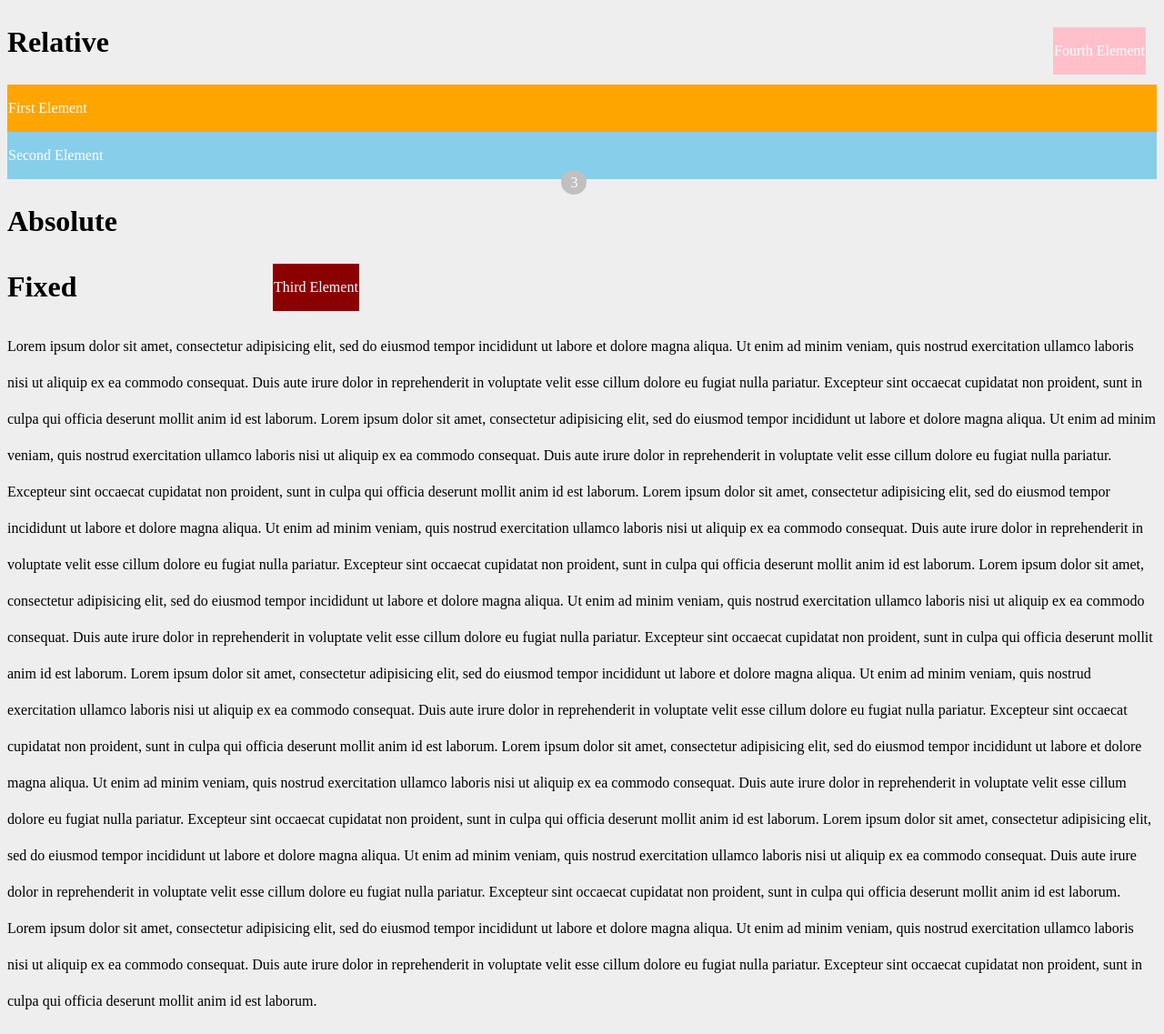
After one commit to yathaw/jpbatch4, a PHP site: page /css/lesson8.html in a window 1280 px wide. The commit adds this page. Shown: the whole page at 91% size. Run offline with PHP 8.4, Linux system fonts and the light colour scheme.

Commit message:
Position

```diff
--- a/css/lesson7.html
+++ b/css/lesson7.html
@@ -72,7 +72,7 @@
 		<div style="background-color: #C51162; " class="ColumnOne"> 1 </div>
 		<div style="background-color: #AA00FF;"> 2 </div>
 		<div style="background-color: #0091EA;"> 3</div>
-		<div style="background-color: #3E2723;"> 4 </div>
+		<div style="background-color: #3E2723;" class="ColumnFour"> 4 </div>
 		<div style="background-color: #C51162; "> 5 </div>
 		<div style="background-color: #AA00FF;"> 6 </div>
 		<div style="background-color: #0D47A1;"> 7 </div>
--- /dev/null
+++ b/css/lesson8.html
@@ -0,0 +1,71 @@
+<!DOCTYPE html>
+<html>
+<head>
+	<title> Position </title>
+	<link rel="stylesheet" type="text/css" href="style.css">
+</head>
+<body>
+
+	<h1> Relative </h1>
+
+	<div id="firstElement"> First Element </div>
+	<div id="secondElement">
+		Second Element
+		<span id="count"> 3 </span>
+	</div>
+
+	<h1> Absolute </h1>
+	<div id="thirdElement">
+		Third Element
+	</div>
+
+	<h1> Fixed </h1>
+	<div id="fourElement">
+		Fourth Element
+	</div>
+	<p>
+		Lorem ipsum dolor sit amet, consectetur adipisicing elit, sed do eiusmod
+		tempor incididunt ut labore et dolore magna aliqua. Ut enim ad minim veniam,
+		quis nostrud exercitation ullamco laboris nisi ut aliquip ex ea commodo
+		consequat. Duis aute irure dolor in reprehenderit in voluptate velit esse
+		cillum dolore eu fugiat nulla pariatur. Excepteur sint occaecat cupidatat non
+		proident, sunt in culpa qui officia deserunt mollit anim id est laborum. Lorem ipsum dolor sit amet, consectetur adipisicing elit, sed do eiusmod
+		tempor incididunt ut labore et dolore magna aliqua. Ut enim ad minim veniam,
+		quis nostrud exercitation ullamco laboris nisi ut aliquip ex ea commodo
+		consequat. Duis aute irure dolor in reprehenderit in voluptate velit esse
+		cillum dolore eu fugiat nulla pariatur. Excepteur sint occaecat cupidatat non
+		proident, sunt in culpa qui officia deserunt mollit anim id est laborum. Lorem ipsum dolor sit amet, consectetur adipisicing elit, sed do eiusmod
+		tempor incididunt ut labore et dolore magna aliqua. Ut enim ad minim veniam,
+		quis nostrud exercitation ullamco laboris nisi ut aliquip ex ea commodo
+		consequat. Duis aute irure dolor in reprehenderit in voluptate velit esse
+		cillum dolore eu fugiat nulla pariatur. Excepteur sint occaecat cupidatat non
+		proident, sunt in culpa qui officia deserunt mollit anim id est laborum. Lorem ipsum dolor sit amet, consectetur adipisicing elit, sed do eiusmod
+		tempor incididunt ut labore et dolore magna aliqua. Ut enim ad minim veniam,
+		quis nostrud exercitation ullamco laboris nisi ut aliquip ex ea commodo
+		consequat. Duis aute irure dolor in reprehenderit in voluptate velit esse
+		cillum dolore eu fugiat nulla pariatur. Excepteur sint occaecat cupidatat non
+		proident, sunt in culpa qui officia deserunt mollit anim id est laborum. Lorem ipsum dolor sit amet, consectetur adipisicing elit, sed do eiusmod
+		tempor incididunt ut labore et dolore magna aliqua. Ut enim ad minim veniam,
+		quis nostrud exercitation ullamco laboris nisi ut aliquip ex ea commodo
+		consequat. Duis aute irure dolor in reprehenderit in voluptate velit esse
+		cillum dolore eu fugiat nulla pariatur. Excepteur sint occaecat cupidatat non
+		proident, sunt in culpa qui officia deserunt mollit anim id est laborum. Lorem ipsum dolor sit amet, consectetur adipisicing elit, sed do eiusmod
+		tempor incididunt ut labore et dolore magna aliqua. Ut enim ad minim veniam,
+		quis nostrud exercitation ullamco laboris nisi ut aliquip ex ea commodo
+		consequat. Duis aute irure dolor in reprehenderit in voluptate velit esse
+		cillum dolore eu fugiat nulla pariatur. Excepteur sint occaecat cupidatat non
+		proident, sunt in culpa qui officia deserunt mollit anim id est laborum. Lorem ipsum dolor sit amet, consectetur adipisicing elit, sed do eiusmod
+		tempor incididunt ut labore et dolore magna aliqua. Ut enim ad minim veniam,
+		quis nostrud exercitation ullamco laboris nisi ut aliquip ex ea commodo
+		consequat. Duis aute irure dolor in reprehenderit in voluptate velit esse
+		cillum dolore eu fugiat nulla pariatur. Excepteur sint occaecat cupidatat non
+		proident, sunt in culpa qui officia deserunt mollit anim id est laborum. Lorem ipsum dolor sit amet, consectetur adipisicing elit, sed do eiusmod
+		tempor incididunt ut labore et dolore magna aliqua. Ut enim ad minim veniam,
+		quis nostrud exercitation ullamco laboris nisi ut aliquip ex ea commodo
+		consequat. Duis aute irure dolor in reprehenderit in voluptate velit esse
+		cillum dolore eu fugiat nulla pariatur. Excepteur sint occaecat cupidatat non
+		proident, sunt in culpa qui officia deserunt mollit anim id est laborum.
+	</p>
+
+</body>
+</html>
--- a/css/style.css
+++ b/css/style.css
@@ -298,7 +298,6 @@ div.gridOne, div.gridTwo, div.gridThree, div.gridFour, div.gridFive{
 	grid-template-columns: auto auto auto;
 }
 
-
 /*Grid Column Gap*/
 div.gridTwo{
 	grid-column-gap: 50px;
@@ -312,7 +311,57 @@ div.gridFour{
 	grid-gap: 100px;
 }
 
-/*div.gridFive div.ColumnOne{
+div.gridFive div.ColumnOne{
 	grid-column-start: 1;
 	grid-column-end: 3;
-}*/
+}
+
+div.ColumnFour{
+	grid-column-start: 2;
+	grid-column-end: 4;
+}
+
+/*Position*/
+div#firstElement{
+	border: 1px solid orange;
+	background-color: orange;
+	color: white;
+}
+
+div#secondElement{
+	border: 1px solid skyblue;
+	background-color: skyblue;
+	color: white;
+}
+
+span#count{
+	width: 50px;
+	height: 50px;
+	border-radius: 50%;
+	padding: 5px 10px;
+	background-color: silver;
+
+	position: relative;
+	left: 500px;
+	top: 30px;
+}
+
+div#thirdElement{
+	border: 1px solid darkred;
+	background-color: darkred;
+	color: white;
+
+	position: absolute;
+	left: 300px;
+}
+
+
+div#fourElement{
+	border: 1px solid pink;
+	background-color: pink;
+	color: white;
+
+	position: fixed;
+	top: 30px;
+	right: 20px;
+}
```
